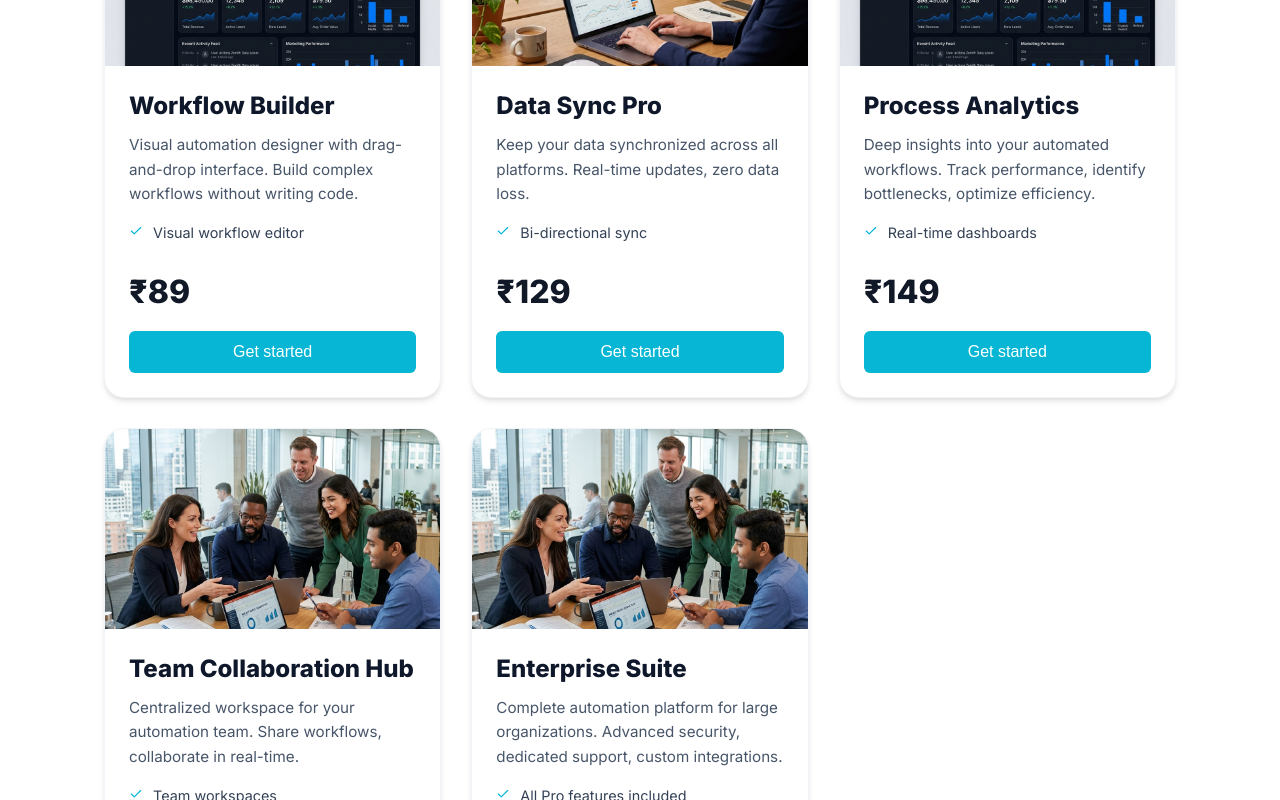
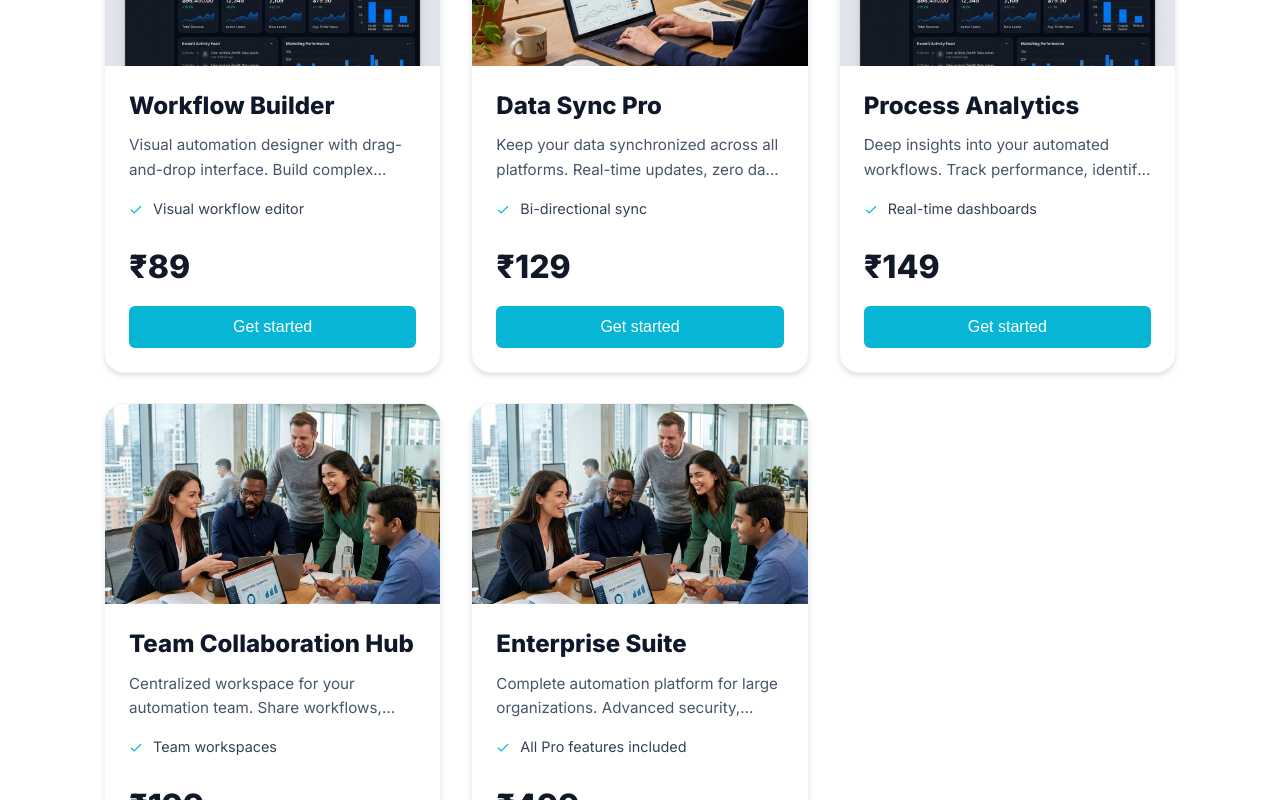
Before and after one commit to rohit15019/mahavirautomation, a React (Vite) app in the folder front-end/: page /products in a window 1280 px wide. Shown: the part 1260-2060 px from the top of the page. Built offline with nearby package versions, Linux system fonts and the light colour scheme; no server answers.

Commit message:
Fix CSS flexbox text ellipsis truncation for features and add line clamp to descriptions

```diff
--- a/front-end/src/Products.css
+++ b/front-end/src/Products.css
@@ -242,9 +242,11 @@
   line-height: 1.6;
   margin-bottom: 16px;
   min-height: 3rem;
-  overflow-wrap: break-word;
-  word-wrap: break-word;
-  word-break: break-word;
+  display: -webkit-box;
+  -webkit-line-clamp: 2;
+  -webkit-box-orient: vertical;
+  overflow: hidden;
+  text-overflow: ellipsis;
 }
 
 .product-features {
@@ -259,18 +261,20 @@
   font-size: 0.9rem;
   color: #334155;
   display: flex;
-  align-items: flex-start;
+  align-items: center; /* better alignment for single line */
   margin-bottom: 12px;
   line-height: 1.5;
-  overflow: hidden; /* Needed for child text-overflow */
+  overflow: hidden;
+  width: 100%; /* Ensure li takes full width */
 }
 
 .product-features .feature-text {
   white-space: nowrap;
   overflow: hidden;
   text-overflow: ellipsis;
-  display: inline-block;
-  max-width: 100%;
+  display: block;
+  flex: 1;
+  min-width: 0;
 }
 
 .product-features li svg {
--- a/front-end/src/Services.css
+++ b/front-end/src/Services.css
@@ -298,11 +298,12 @@
   color: #4b5563;
   line-height: 1.6;
   margin-bottom: 16px;
-  overflow-wrap: break-word;
-  word-wrap: break-word;
-  word-break: break-word;
   width: 100%;
-  white-space: pre-wrap;
+  display: -webkit-box;
+  -webkit-line-clamp: 3;
+  -webkit-box-orient: vertical;
+  overflow: hidden;
+  text-overflow: ellipsis;
 }
 
 .service-features-list {
@@ -315,20 +316,22 @@
 
 .service-features-list li {
   display: flex;
-  align-items: flex-start;
+  align-items: center; /* better alignment for single line */
   margin-bottom: 12px;
   font-size: 0.95rem;
   color: #6b7280;
   line-height: 1.5;
-  overflow: hidden; /* Needed for child text-overflow */
+  overflow: hidden;
+  width: 100%; /* Ensure li takes full width */
 }
 
 .service-features-list .feature-text {
   white-space: nowrap;
   overflow: hidden;
   text-overflow: ellipsis;
-  display: inline-block;
-  max-width: 100%;
+  display: block;
+  flex: 1;
+  min-width: 0;
 }
 
 .feature-diamond {
```
